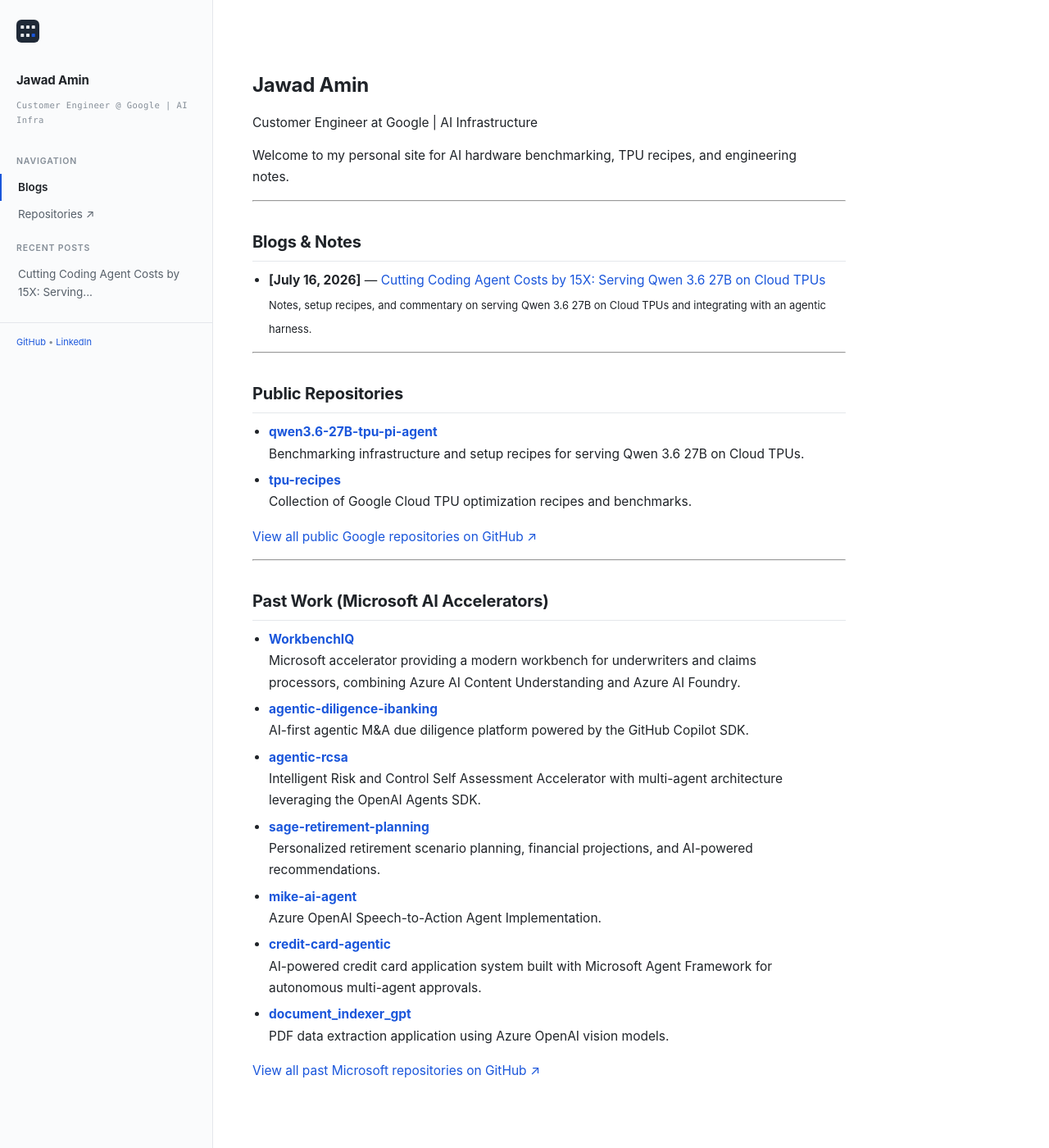
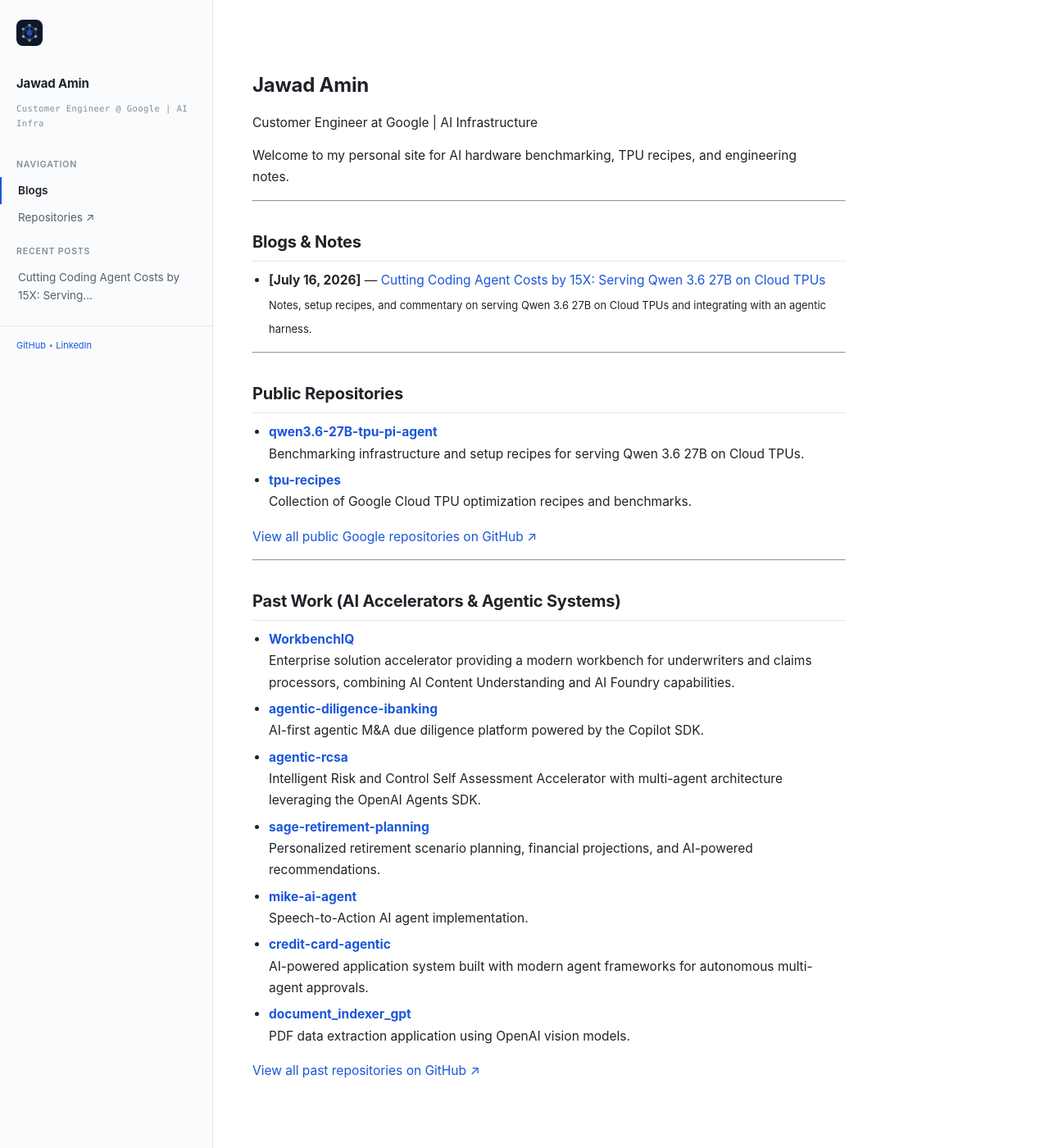
Before and after one commit to jawadaminGOOG/jawadaminGOOG.github.io, a Jekyll site: the page built from index.md, in a window 1280 px wide and 1400 px high. Shown: the whole window at 82% size. Built offline with Jekyll 4.4.1, drawn with Linux system fonts in a browser that asks for light colours.

Commit message:
Update brand SVG logo to unique neural tensor node and keep Past Work section generic

```diff
--- a/_layouts/default.html
+++ b/_layouts/default.html
@@ -13,16 +13,20 @@
   <aside class="sidebar">
     <div class="brand">
       <div class="brand-logo">
-        <svg xmlns="http://www.w3.org/2000/svg" viewBox="0 0 32 32" width="28" height="28" style="display:block; margin-bottom:10px;">
-          <rect width="32" height="32" rx="7" fill="#1F2937"/>
-          <g fill="#E5E7EB">
-            <rect x="6" y="8" width="4.6" height="4.6" rx="1"/>
-            <rect x="13.7" y="8" width="4.6" height="4.6" rx="1"/>
-            <rect x="21.4" y="8" width="4.6" height="4.6" rx="1"/>
-            <rect x="6" y="19.4" width="4.6" height="4.6" rx="1"/>
-            <rect x="13.7" y="19.4" width="4.6" height="4.6" rx="1"/>
-          </g>
-          <rect x="21.4" y="19.4" width="4.6" height="4.6" rx="1" fill="#1A56DB"/>
+        <svg xmlns="http://www.w3.org/2000/svg" viewBox="0 0 36 36" width="32" height="32" style="display:block; margin-bottom:12px;">
+          <rect width="36" height="36" rx="9" fill="#0F172A"/>
+          <path d="M18 8L26.5 13V23L18 28L9.5 23V13L18 8Z" fill="none" stroke="#334155" stroke-width="1.8"/>
+          <circle cx="18" cy="18" r="3.8" fill="#1A56DB"/>
+          <circle cx="18" cy="8" r="2" fill="#94A3B8"/>
+          <circle cx="26.5" cy="13" r="2" fill="#94A3B8"/>
+          <circle cx="26.5" cy="23" r="2" fill="#94A3B8"/>
+          <circle cx="18" cy="28" r="2" fill="#94A3B8"/>
+          <circle cx="9.5" cy="23" r="2" fill="#94A3B8"/>
+          <circle cx="9.5" cy="13" r="2" fill="#94A3B8"/>
+          <line x1="18" y1="18" x2="18" y2="8" stroke="#1A56DB" stroke-width="1.6"/>
+          <line x1="18" y1="18" x2="26.5" y2="13" stroke="#334155" stroke-width="1.2"/>
+          <line x1="18" y1="18" x2="9.5" y2="13" stroke="#334155" stroke-width="1.2"/>
+          <line x1="18" y1="18" x2="18" y2="28" stroke="#334155" stroke-width="1.2"/>
         </svg>
       </div>
       <h1><a href="{{ '/' | relative_url }}">Jawad Amin</a></h1>
--- a/index.md
+++ b/index.md
@@ -33,21 +33,21 @@
 
 ---
 
-## Past Work (Microsoft AI Accelerators)
+## Past Work (AI Accelerators & Agentic Systems)
 
 * **[WorkbenchIQ](https://github.com/JawadAminMSFT/WorkbenchIQ)**
-  Microsoft accelerator providing a modern workbench for underwriters and claims processors, combining Azure AI Content Understanding and Azure AI Foundry.
+  Enterprise solution accelerator providing a modern workbench for underwriters and claims processors, combining AI Content Understanding and AI Foundry capabilities.
 * **[agentic-diligence-ibanking](https://github.com/JawadAminMSFT/agentic-diligence-ibanking)**
-  AI-first agentic M&A due diligence platform powered by the GitHub Copilot SDK.
+  AI-first agentic M&A due diligence platform powered by the Copilot SDK.
 * **[agentic-rcsa](https://github.com/JawadAminMSFT/agentic-rcsa)**
   Intelligent Risk and Control Self Assessment Accelerator with multi-agent architecture leveraging the OpenAI Agents SDK.
 * **[sage-retirement-planning](https://github.com/JawadAminMSFT/sage-retirement-planning)**
   Personalized retirement scenario planning, financial projections, and AI-powered recommendations.
 * **[mike-ai-agent](https://github.com/JawadAminMSFT/mike-ai-agent)**
-  Azure OpenAI Speech-to-Action Agent Implementation.
+  Speech-to-Action AI agent implementation.
 * **[credit-card-agentic](https://github.com/JawadAminMSFT/credit-card-agentic)**
-  AI-powered credit card application system built with Microsoft Agent Framework for autonomous multi-agent approvals.
+  AI-powered application system built with modern agent frameworks for autonomous multi-agent approvals.
 * **[document_indexer_gpt](https://github.com/JawadAminMSFT/document_indexer_gpt)**
-  PDF data extraction application using Azure OpenAI vision models.
+  PDF data extraction application using OpenAI vision models.
 
-[View all past Microsoft repositories on GitHub ↗](https://github.com/JawadAminMSFT?tab=repositories)
+[View all past repositories on GitHub ↗](https://github.com/JawadAminMSFT?tab=repositories)
```
